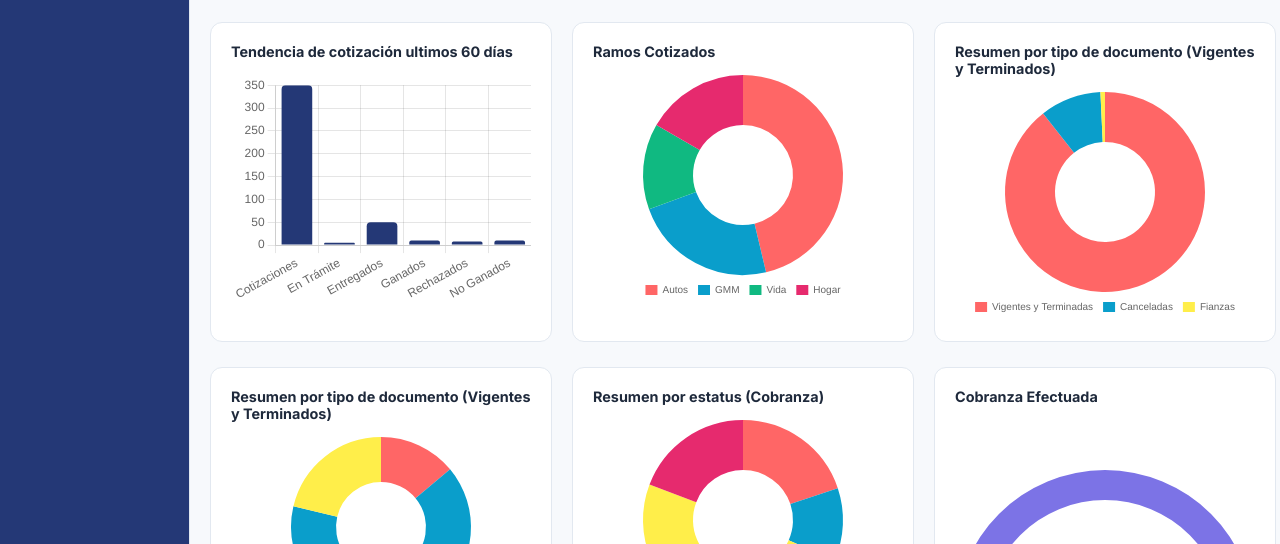
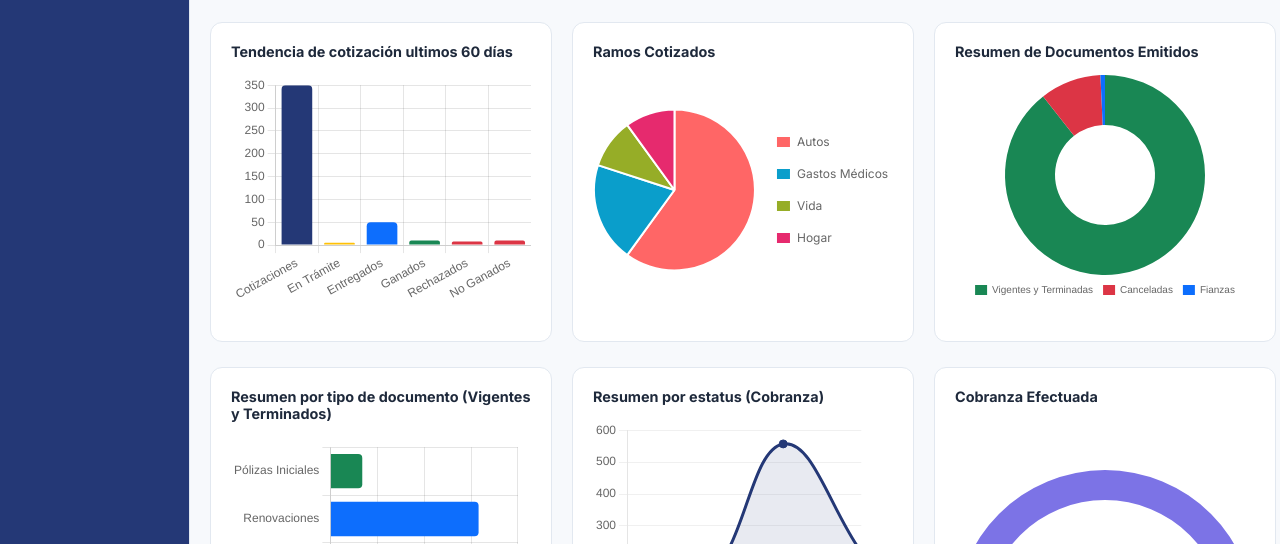
Before and after one commit to BrandonDev-Stack/brandondev-stack.github.io, a plain HTML site: page index.html in a window 1280 px wide. Shown: the part 256-800 px from the top of the page. Drawn offline with nearby package versions, Linux system fonts and the light colour scheme.

Commit message:
Actualizacion index.html
Se agregan nuevas graficas al dashboard

```diff
--- a/index.html
+++ b/index.html
@@ -88,10 +88,10 @@
                 </div>
                 <div class="chart-card">
                     <h4>Ramos Cotizados</h4>
-                    <div style="height: 230px;"><canvas id="pieChart"></canvas></div>
+                    <div style="height: 230px;"><canvas id="mainPieChart"></canvas></div>
                 </div>
                 <div class="chart-card">
-                    <h4>Resumen por tipo de documento (Vigentes y Terminados)</h4>
+                    <h4>Resumen de Documentos Emitidos </h4>
                     <div style="height: 230px;"><canvas id="pieChartdetalledocumento"></canvas></div>
                 </div>
             </div>
@@ -103,7 +103,7 @@
                 </div>
                 <div class="chart-card">
                     <h4>Resumen por estatus (Cobranza)</h4>
-                    <div style="height: 230px;"><canvas id="pieChartcobranza"></canvas></div>
+                    <div style="height: 230px;"><canvas id="lineChartcobranza"></canvas></div>
                 </div>
                 <div class="chart-card">
                     <h4>Cobranza Efectuada</h4>
@@ -266,19 +266,53 @@
             type: 'bar',
             data: {
                 labels: ['Cotizaciones', 'En Trámite', 'Entregados', 'Ganados', 'Rechazados', 'No Ganados'],
-                datasets: [{ data: [350, 5, 50, 10, 8, 10], backgroundColor: '#243876', borderRadius: 4 }]
+                datasets: [{ data: [350, 5, 50, 10, 8, 10], backgroundColor: ['#243876', '#ffc107', '#0d6efd', '#198754', '#dc3545', '#dc3545'], borderRadius: 4 }]
             },
             options: { responsive: true, maintainAspectRatio: false, plugins: { legend: { display: false } } }
         });
 
-        // Gráfica de Dona ramos
-        new Chart(document.getElementById('pieChart'), {
-            type: 'doughnut',
+        // Gráfica de pastel ramos
+        new Chart(document.getElementById('mainPieChart'), {
+            type: 'pie',
             data: {
-                labels: ['Autos', 'GMM', 'Vida', 'Hogar'],
-                datasets: [{ data: [50, 25, 15, 18], backgroundColor: ['#ff6666', '#0A9ECB', '#10b981', '#e62a6e'], borderWidth: 0 }]
+                labels: ['Autos', 'Gastos Médicos', 'Vida', 'Hogar'],
+                datasets: [{
+                    data: [60, 20, 10, 10],
+                    backgroundColor: [
+                        '#f66',
+                        '#0A9ECB',
+                        '#96AD27',
+                        '#e62a6e'
+                    ],
+                    hoverOffset: 15,
+                    borderWidth: 2,
+                    borderColor: '#ffffff'
+                }]
             },
-            options: { responsive: true, maintainAspectRatio: false, plugins: { legend: { position: 'bottom', labels: { boxWidth: 12, font: { size: 10 } } } } }
+            options: {
+                responsive: true,
+                maintainAspectRatio: false,
+                plugins: {
+                    legend: {
+                        position: 'right',
+                        labels: {
+                            boxWidth: 15,
+                            padding: 20,
+                            font: {
+                                size: 12,
+                                family: "'Inter', sans-serif"
+                            }
+                        }
+                    },
+                    tooltip: {
+                        callbacks: {
+                            label: function (context) {
+                                return ` ${context.label}: ${context.raw}%`;
+                            }
+                        }
+                    }
+                }
+            }
         });
 
         //Grafica resumen documento
@@ -286,29 +320,71 @@
             type: 'doughnut',
             data: {
                 labels: ['Vigentes y Terminadas', 'Canceladas', 'Fianzas'],
-                datasets: [{ data: [244, 27, 2], backgroundColor: ['#ff6666', '#0A9ECB', '#FFEE4A'], borderWidth: 0 }]
+                datasets: [{ data: [244, 27, 2], backgroundColor: ['#198754', '#dc3545', '#0d6efd'], borderWidth: 0 }]
             },
             options: { responsive: true, maintainAspectRatio: false, plugins: { legend: { position: 'bottom', labels: { boxWidth: 12, font: { size: 10 } } } } }
         });
 
         //Grafica tipo documento
         new Chart(document.getElementById('pieChartdocumento'), {
-            type: 'doughnut',
+            type: 'bar',
             data: {
-                labels: ['Pólizas Iniciales', 'Renovaciones', 'Endosos', 'Otros Trámites'],
-                datasets: [{ data: [34, 158, 52, 0], backgroundColor: ['#ff6666', '#0A9ECB', '#FFEE4A', '#e62a6e'], borderWidth: 0 }]
+                labels: ['Pólizas Iniciales', 'Renovaciones', 'Endosos', 'Otros Tramites'],
+                datasets: [{
+                    data: [34, 158, 52, 0],
+                    backgroundColor: ['#198754', '#0d6efd', '#ffc93c', '#393e46'],
+                    borderRadius: 4
+                }]
             },
-            options: { responsive: true, maintainAspectRatio: false, plugins: { legend: { position: 'bottom', labels: { boxWidth: 12, font: { size: 10 } } } } }
+            options: {
+                indexAxis: 'y',
+                responsive: true,
+                maintainAspectRatio: false,
+                plugins: {
+                    legend: { display: false }
+                }
+            }
         });
 
         //Grafica cobranza estatus
-        new Chart(document.getElementById('pieChartcobranza'), {
-            type: 'doughnut',
+        new Chart(document.getElementById('lineChartcobranza'), {
+            type: 'line',
             data: {
                 labels: ['Pendiente', 'Vencida', 'Efectuada', 'Cancelada'],
-                datasets: [{ data: [225, 134, 557, 218], backgroundColor: ['#ff6666', '#0A9ECB', '#FFEE4A', '#e62a6e'], borderWidth: 0 }]
+                datasets: [{
+                    label: 'Cobranza',
+                    data: [225, 134, 557, 218],
+                    fill: true,
+                    backgroundColor: 'rgba(36, 56, 118, 0.1)',
+                    borderColor: '#243876',
+                    tension: 0.4,
+                    pointRadius: 4,
+                    pointBackgroundColor: '#243876'
+                }]
             },
-            options: { responsive: true, maintainAspectRatio: false, plugins: { legend: { position: 'bottom', labels: { boxWidth: 12, font: { size: 10 } } } } }
+            options: {
+                responsive: true,
+                maintainAspectRatio: false,
+                plugins: {
+                    legend: {
+                        display: false
+                    }
+                },
+                scales: {
+                    y: {
+                        beginAtZero: true,
+                        grid: {
+                            display: true,
+                            color: '#f0f0f0'
+                        }
+                    },
+                    x: {
+                        grid: {
+                            display: false
+                        }
+                    }
+                }
+            }
         });
 
         //Tacometro cobranza efectuada
```
